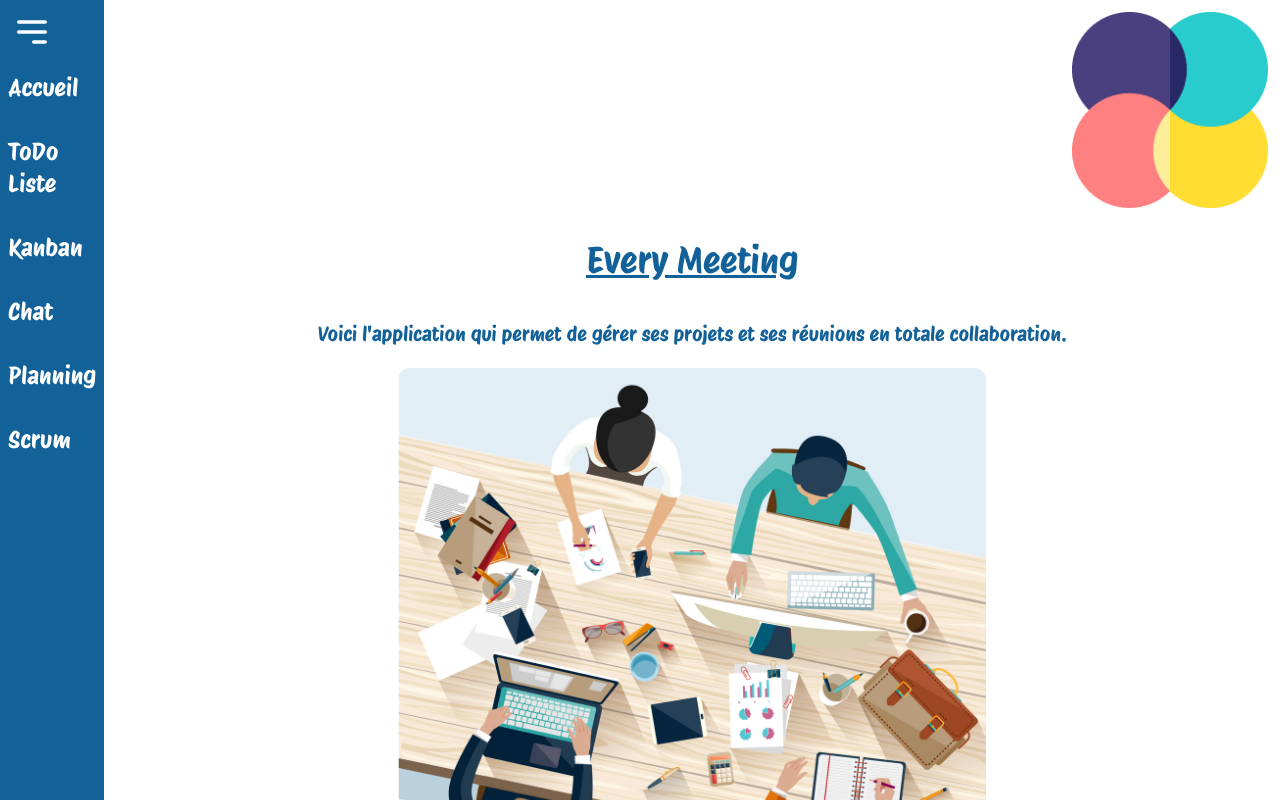
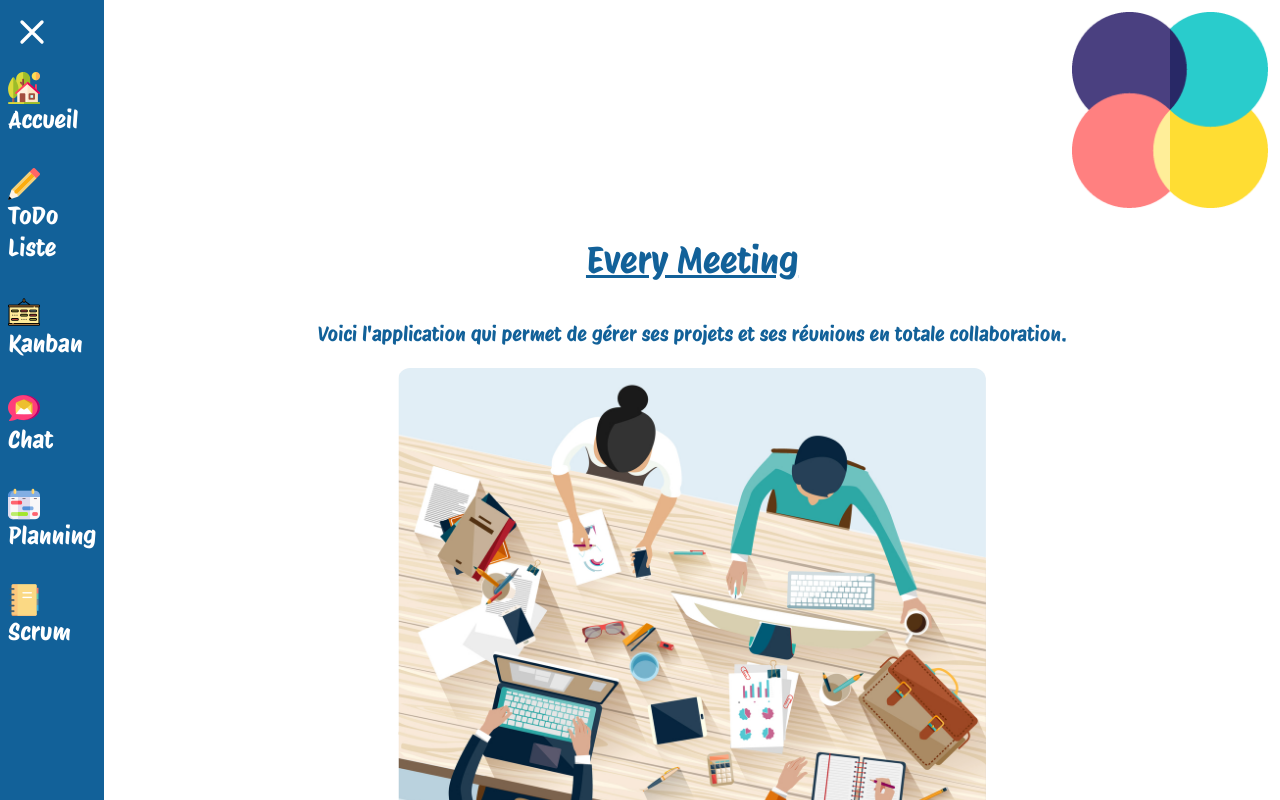
Before and after one commit to AurelienGEORGES/every-meeting, a React (Vite) app in the folder client/: page / in a window 1280 px wide. Shown: the top 800 px of the page. Built offline with nearby package versions, Linux system fonts and the light colour scheme.

Commit message:
feat: :sparkles: styling

```diff
--- a/client/src/components/Nav.jsx
+++ b/client/src/components/Nav.jsx
@@ -8,7 +8,7 @@ import navchat from '../assets/img-home/nav-chat.png';
 import navplanning from '../assets/img-home/nav-planning.png';
 
 function Nav() {
-  const [isOpen, setIsOpen] = useState(false);
+    const [isOpen, setIsOpen] = useState(true);
 
     const toggleNavbar = () => {
         setIsOpen(!isOpen);
@@ -104,54 +104,138 @@ function Nav() {
                     <li className='text-white text-2xl p-2 hover:underline'>
                         <NavLink to='/' title="page d'accueil">
                             {isOpen && !isOpenBurger ? (
-                <img src={navhome} alt='maison' className='img-fluid' />
+                                <div className='flex flex-col'>
+                                    <div>
+                                        <img src={navhome} alt='maison' className='w-[2rem]' />
+                                    </div>
+                                    <div>
+                                        <p className='text-white'>Accueil</p>
+                                    </div>
+                                </div>
                             ) : (
-                'Accueil'
+                                <div className='flex flex-row justify-center'>
+                                    <div>
+                                        <img src={navhome} alt='maison' className='w-[2rem]' />
+                                    </div>
+                                    <div>
+                                        <p className={`${isOpenBurger ? 'text-white ms-3' : 'hidden'}`}>Accueil</p>
+                                    </div>
+                                </div>
                             )}
                         </NavLink>
                     </li>
                     <li className='text-white text-2xl p-2 hover:underline'>
                         <NavLink to='/to-do-list' title='page de la ToDo liste'>
                             {isOpen && !isOpenBurger ? (
-                <img src={navtodolist} alt='crayon' className='img-fluid' />
+                                <div className='flex flex-col'>
+                                    <div>
+                                        <img src={navtodolist} alt='crayon' className='w-[2rem]' />
+                                    </div>
+                                    <div>
+                                        <p className='text-white'>ToDo Liste</p>
+                                    </div>
+                                </div>
                             ) : (
-                'ToDo Liste'
+                                <div className='flex flex-row justify-center'>
+                                    <div>
+                                        <img src={navtodolist} alt='crayon' className='w-[2rem]' />
+                                    </div>
+                                    <div>
+                                        <p className={`${isOpenBurger ? 'text-white ms-3' : 'hidden'}`}>ToDo Liste</p>
+                                    </div>
+                                </div>
                             )}
                         </NavLink>
                     </li>
                     <li className='text-white text-2xl p-2 hover:underline'>
                         <NavLink to='/kanban' title='page du Kanban' data-cy='kanbanLink'>
                             {isOpen && !isOpenBurger ? (
-                <img src={navkanban} alt='tableau' className='img-fluid' />
+                                <div className='flex flex-col'>
+                                    <div>
+                                        <img src={navkanban} alt='tableau' className='w-[2rem]' />
+                                    </div>
+                                    <div>
+                                        <p className='text-white'>Kanban</p>
+                                    </div>
+                                </div>
                             ) : (
-                'Kanban'
+                                <div className='flex flex-rox justify-center'>
+                                    <div>
+                                        <img src={navkanban} alt='tableau' className='w-[2rem]' />
+                                    </div>
+                                    <div>
+                                        <p className={`${isOpenBurger ? 'text-white ms-3' : 'hidden'}`}>Kanban</p>
+                                    </div>
+                                </div>
                             )}
                         </NavLink>
                     </li>
                     <li className='text-white text-2xl p-2 hover:underline'>
                         <NavLink to='/chat' title='page du Chat'>
                             {isOpen && !isOpenBurger ? (
-                <img src={navchat} alt='message' className='img-fluid' />
+                                <div className='flex flex-col'>
+                                    <div>
+                                        <img src={navchat} alt='message' className='w-[2rem]' />
+                                    </div>
+                                    <div>
+                                        <p className='text-white'>Chat</p>
+                                    </div>
+                                </div>
                             ) : (
-                'Chat'
+                                <div className='flex flex-row justify-center'>
+                                    <div>
+                                        <img src={navchat} alt='message' className='w-[2rem]' />
+                                    </div>
+                                    <div>
+                                        <p className={`${isOpenBurger ? 'text-white ms-3' : 'hidden'}`}>Chat</p>
+                                    </div>
+                                </div>
                             )}
                         </NavLink>
                     </li>
                     <li className='text-white text-2xl p-2 hover:underline'>
                         <NavLink to='/planning' title='page du Planning'>
                             {isOpen && !isOpenBurger ? (
-                <img src={navplanning} alt='calendrier' className='img-fluid' />
+                                <div className='flex flex-col'>
+                                    <div>
+                                        <img src={navplanning} alt='calendrier' className='w-[2rem]' />
+                                    </div>
+                                    <div>
+                                        <p className='text-white'>Planning</p>
+                                    </div>
+                                </div>
                             ) : (
-                'Planning'
+                                <div className='flex flex-row justify-center'>
+                                <div>
+                                    <img src={navplanning} alt='calendrier' className='w-[2rem]' />
+                                </div>
+                                <div>
+                                <p className={`${isOpenBurger ? 'text-white ms-3' : 'hidden'}`}>Planning</p>
+                            </div>
+                        </div>
                             )}
                         </NavLink>
                     </li>
                     <li className='text-white text-2xl p-2 hover:underline'>
                         <NavLink to='/scrum' title='page du Scrum'>
                             {isOpen && !isOpenBurger ? (
-                <img src={navscrum} alt='carnet' className='img-fluid' />
+                                <div className='flex flex-col'>
+                                    <div>
+                                        <img src={navscrum} alt='carnet' className='w-[2rem]' />
+                                    </div>
+                                    <div>
+                                        <p>Scrum</p>
+                                    </div>
+                                </div>
                             ) : (
-                'Scrum'
+                                <div className='flex flex-row justify-center'>
+                                <div>
+                                    <img src={navscrum} alt='carnet' className='w-[2rem]' />
+                                </div>
+                                <div>
+                                <p className={`${isOpenBurger ? 'text-white ms-3' : 'hidden'}`}>Scrum</p>
+                            </div>
+                        </div>
                             )}
                         </NavLink>
                     </li>
--- a/client/src/components/ToDoList/FormAdd.jsx
+++ b/client/src/components/ToDoList/FormAdd.jsx
@@ -35,7 +35,7 @@ function FormAdd({ addTodo }) {
   const [selectedDone, setSelectedDone] = useState('1');
   const [MessageSuccess, setMessageSuccess] = useState('');
   const [loading, setLoading] = useState(false);
-  const color = '#123456';
+  const color = '#1CA324';
 
   function openModal() {
     setIsOpen(true);
@@ -309,7 +309,7 @@ function FormAdd({ addTodo }) {
                 <div>
                   <button
                     type='submit'
-                    className='text-xl text-white bg-sun hover:bg-blue-200 hover:text-sun px-3 py-2 rounded-full'
+                    className='text-xl text-white bg-appleModify hover:bg-blue-200 hover:text-sun px-3 py-2 rounded-full'
                   >
                     <div className='flex flex-row'>
                       <div>
@@ -341,7 +341,7 @@ function FormAdd({ addTodo }) {
               <button
                 type='button'
                 onClick={closeModal}
-                className='text-xl text-gray-600 underline decoration-orange-500'
+                className='text-xl text-gray-600 underline decoration-appleModify'
                 id='btn-close-modal-add'
               >
                 Fermer le formulaire
--- a/client/src/components/ToDoList/FormUpdate.jsx
+++ b/client/src/components/ToDoList/FormUpdate.jsx
@@ -64,7 +64,7 @@ function FormUpdate({ id, updateTodo, content, priority, difficulty, deadline, d
   const [updatedDone, setUpdatedDone] = useState(done);
   const [MessageSuccess, setMessageSuccess] = useState('');
   const [loading, setLoading] = useState(false);
-  const color = '#456123';
+  const color = '#1CA324';
 
   function openModal() {
     setIsOpen(true);
@@ -222,7 +222,7 @@ function FormUpdate({ id, updateTodo, content, priority, difficulty, deadline, d
                         <img
                           src={modifytodomodalminuspng}
                           alt='moins'
-                          className='img-fluid  w-[45px]'
+                          className='h-[45px]  w-[45px]'
                         />
                       </button>
                     </div>
@@ -322,11 +322,11 @@ function FormUpdate({ id, updateTodo, content, priority, difficulty, deadline, d
               <div>
                 <button
                   type='submit'
-                  className='text-xl text-white bg-sun hover:bg-green-200 hover:text-sun p-3 rounded-full'
+                  className='text-xl text-white bg-appleModify hover:bg-green-200 hover:text-sun p-3 rounded-full'
                 >
                   <div className='flex flex-row'>
                     <div>
-                      <img src={modifytodomodalpng} alt='fusée' className='img-fluid  w-[45px]' />
+                      <img src={modifytodomodalpng} alt='fusée' className='h-[45px]  w-[45px]' />
                     </div>
                     <div className='flex items-center'>
                       <p className='ps-1'>Enregister</p>
@@ -349,7 +349,7 @@ function FormUpdate({ id, updateTodo, content, priority, difficulty, deadline, d
               <button
                 type='button'
                 onClick={closeModal}
-                className='text-xl text-gray-600 underline decoration-orange-500'
+                className='text-xl text-gray-600 underline decoration-appleModify'
                 id='btn-close-modal-update'
               >
                 Fermer le formulaire
--- a/client/src/components/ToDoList/Todolist.jsx
+++ b/client/src/components/ToDoList/Todolist.jsx
@@ -41,22 +41,25 @@ function Todolist() {
     };
 
     return (
-    <div>
+        <div className='w-full'>
             <h1 className='text-2xl md:text-4xl text-nav text-center mx-3 my-10'>
                 Voici votre liste To Do. Ici vous pourrez organiser, gérer et prioriser vos tâches.
             </h1>
             <div>
                 <FormAdd addTodo={addTodo} />
             </div>
-      <div className='flex flex-wrap justify-center'>
+
+            <div className='flex flex-wrap justify-center my-5'>
                 {isLoading ? (
+                    <div className='flex h-48 justify-center items-center'>
                         <ClipLoader
-            color='123456'
+                            color='#951471'
                             loading={isLoading}
-            size={50}
+                            size={100}
                             aria-label='Loading Spinner'
                             data-testid='loader'
                         />
+                    </div>
                 ) : (
                     todos &&
                     todos.map((todo) => (
--- a/client/tailwind.config.js
+++ b/client/tailwind.config.js
@@ -11,6 +11,7 @@ export default {
                 'apple': '#2F9B08',
                 'sun': '#03781c',
                 'king': '#951471',
+                'appleModify': '#1CA324'
             }
         },
     },
```
Lines whose indentation alone changed are shown as unchanged.
